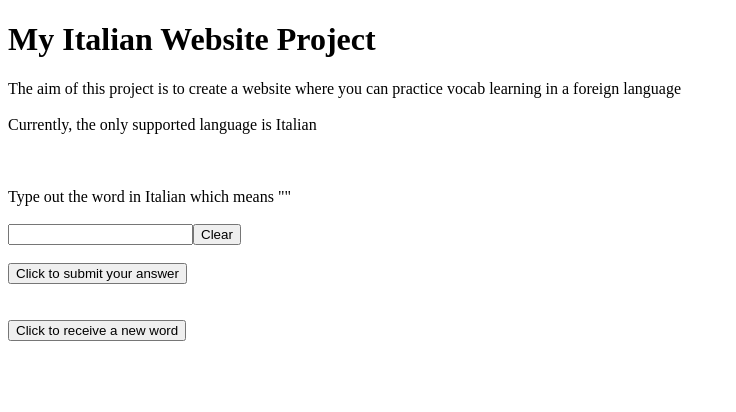
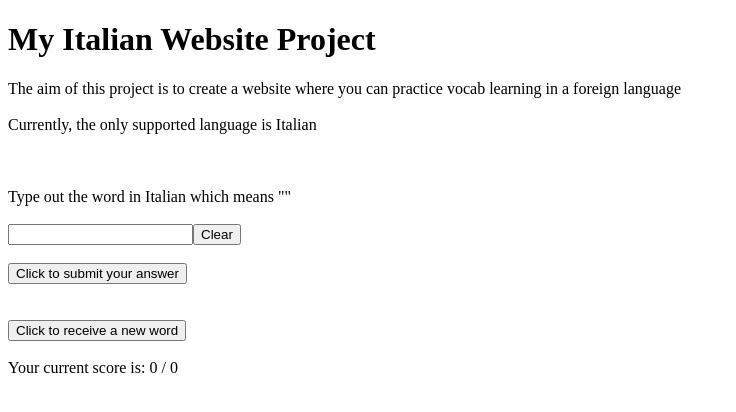
Before and after one commit to JozzaOzza/LanguageGameWebsite, a Next.js app in the folder frontend/: page / in a window 1280 px wide. Both pictures are taken after a click on the button "Start". Shown: the top 412 px of the page, without its empty margins (0-736 px from the left). Built offline with nearby package versions, Linux system fonts and the light colour scheme; no server answers.

Commit message:
added scoreboard

```diff
--- a/frontend/pages/index.jsx
+++ b/frontend/pages/index.jsx
@@ -14,6 +14,7 @@ function Session({words}) {
   const [question, setQuestion] = useState([])
   const [answer, setAnswer] = useState('')
   const [result, setResult] = useState('')
+  const [score, setScore] = useState([0, 0])
 
   // useEffect(() => {
   //   console.log(`Current question is: ${question[0]}`);
@@ -27,7 +28,12 @@ function Session({words}) {
   function submitAnswer() {
     setResult(answer.toLowerCase() == question[1] ?
     "Congratulations, you were correct" :
-    "Not quite, try again :)");
+    "Not quite, try again :)"
+    )
+    setScore(answer.toLowerCase() == question[1] ?
+    [score[0] + 1, score[1] + 1] :
+    [score[0], score[1] + 1]
+    )
   }
 
   function clearText() {
@@ -46,12 +52,16 @@ function Session({words}) {
     {(words === [[]]) ? (
       <p>Data is still loading ...</p>
     ) : (
-      <><div>Type out the word in Italian which means "{question[0]}"</div> <br />
+      <>
+      <div>Type out the word in Italian which means "{question[0]}"</div> <br />
       <input type="text" id="attempt" onChange={updateAnswer} value={answer} autoComplete="off"></input >
       <button onClick={clearText}>Clear</button> <br /><br />
       <button onClick={submitAnswer}>Click to submit your answer</button> <br /><br />
       <div >{result}</div> <br />
-      <button onClick={newQuestion}>Click to receive a new word</button></>
+      <button onClick={newQuestion}>Click to receive a new word</button> <br /> <br />
+      <div>Your current score is: {score[0]} / {score[1]}</div>
+      </>
+
   ) }
   </div>
 }
```
